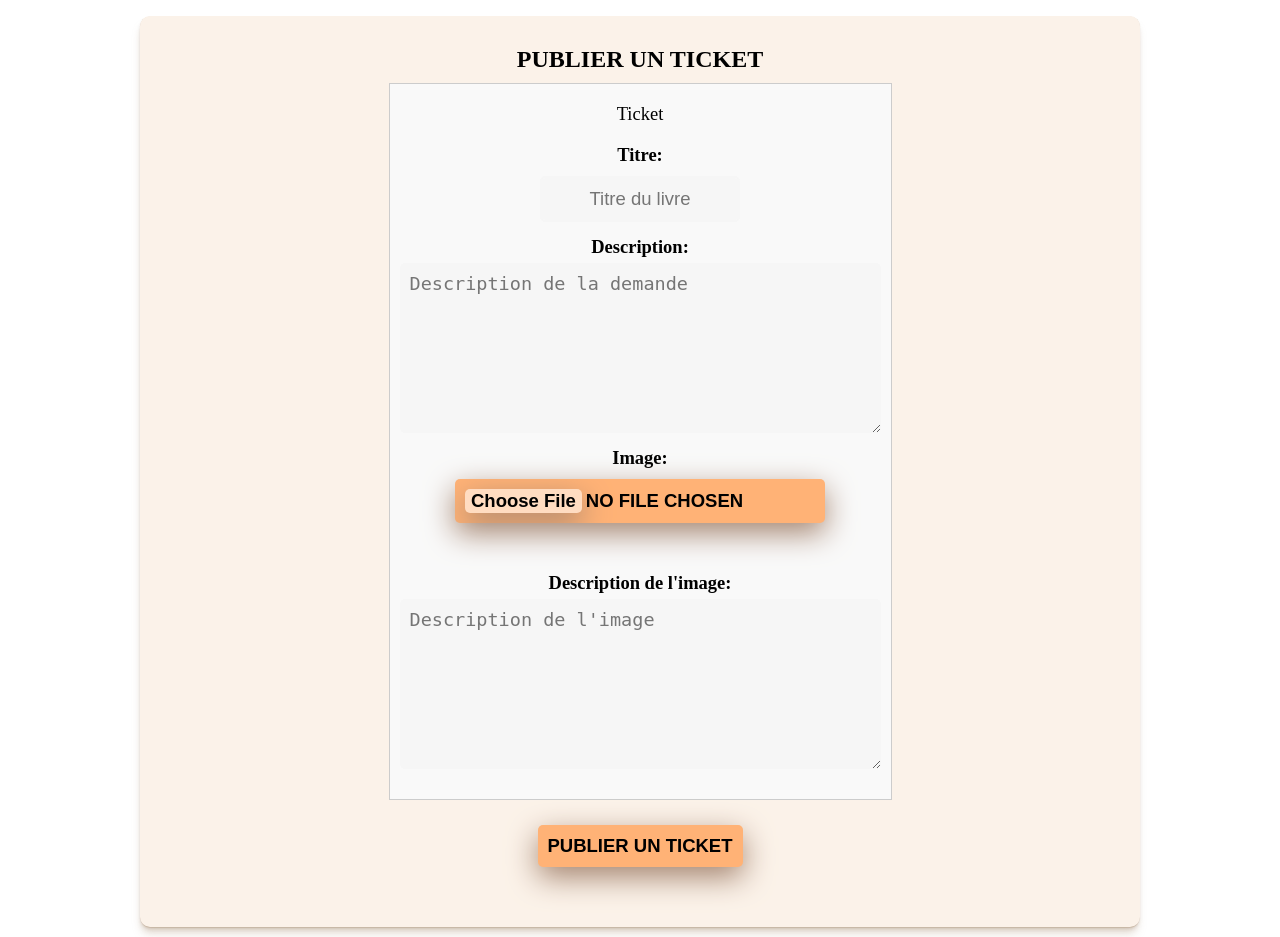
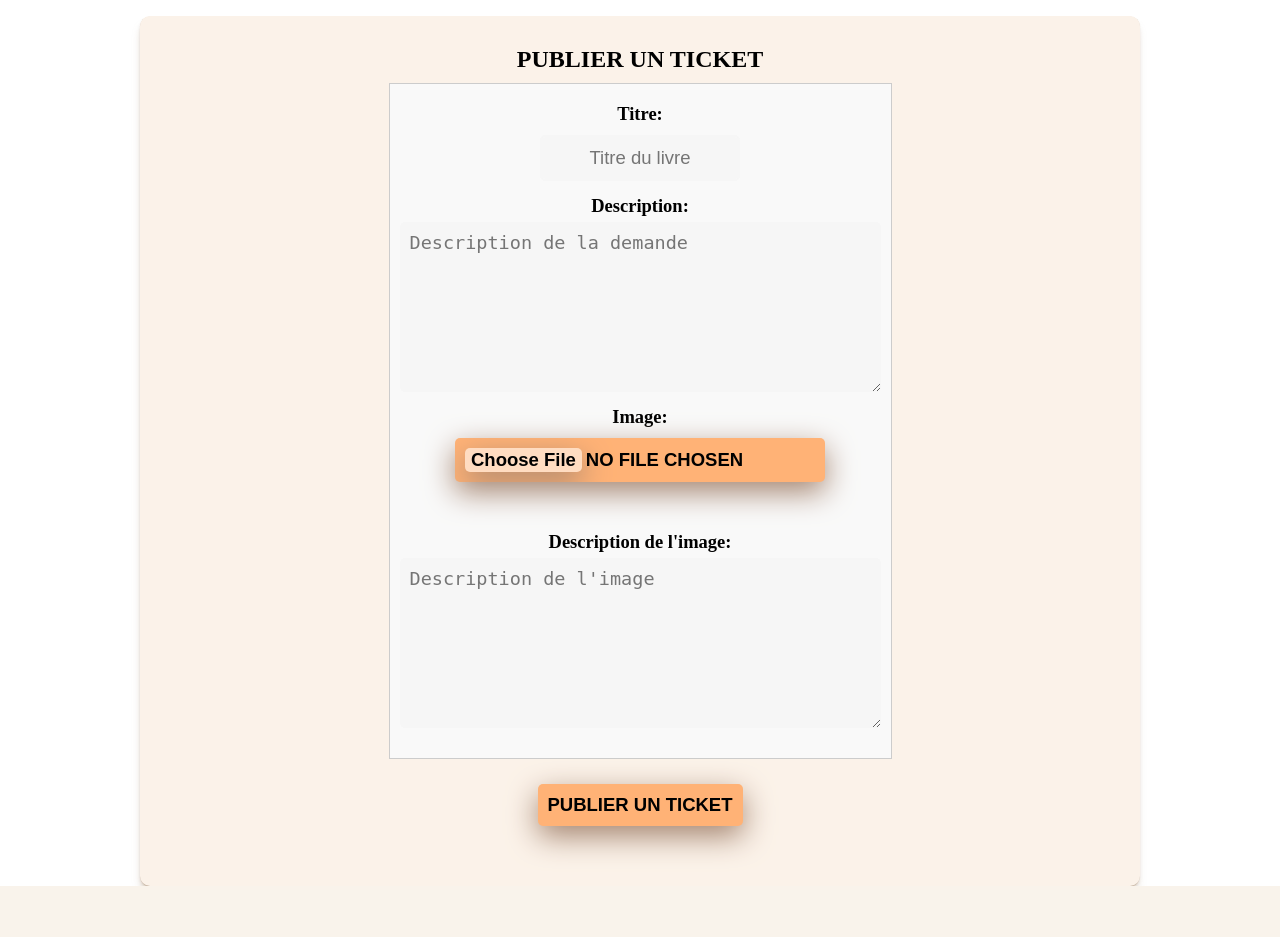
Before and after one commit to mcourte/OC_Projet9, a Django app: template LitREVU/review/templates/review/create_ticket.html in a window 1280 px wide. Shown: the part 84-1021 px from the top of the page. After the commit the page ends 970 px from the top, so only its background shows below. Run offline with Django 5.2, Linux system fonts and the light colour scheme; the template is opened without the code that fills it: values that come from a table or form of the project are taken from there, others are empty.

Commit message:
Mise à jour de l'appli

```diff
--- a/LitREVU/review/ReviewViews.py
+++ b/LitREVU/review/ReviewViews.py
@@ -111,7 +111,7 @@ class TicketView(LoginRequiredMixin, View):
         context = {
             'combined_list': combined_list
         }
-
+        print(combined_list)
         return render(request, 'ticket_review.html', context=context)
 
     def post(self, request):
--- a/LitREVU/review/models.py
+++ b/LitREVU/review/models.py
@@ -48,7 +48,7 @@ class Review(models.Model):
         """
         Vérifie si l'utilisateur a déjà posté une critique pour ce ticket.
         """
-        return Review.objects.filter(user=user, ticket=self.ticket).exists()
+        return Review.objects.filter(user=user, ticket_id=self.ticket_id).exists()
 
 
 class TicketReview(models.Model):
--- a/LitREVU/review/templates/review/create_ticket.html
+++ b/LitREVU/review/templates/review/create_ticket.html
@@ -2,16 +2,16 @@
 {% block content %}
 {% load static %}
 <link href="{% static 'css/ticket-review.css' %}" rel="stylesheet">
+<link href="{% static 'css/ticket-review.css' %}" rel="stylesheet">
 <main class="main-content">
     <div class="container">
-        <div id="formTRContent" class="ticket-column">
+        <div id="formTRContent" class="review-column">
                 <div class="fadeIn first">
                     <h1 class="active">Publier un Ticket</h1>
                     <div class="line ticket">
                         <form method="post" enctype="multipart/form-data">
                             <div>
                             {% csrf_token %}
-                            <h2>Ticket</h2>
                             <div class="form-group">
                                 <label for="{{ form.title.id_for_label }}">Titre:</label>
                                 {{ form.title }}
--- a/LitREVU/review/templates/review/create_ticket_review.html
+++ b/LitREVU/review/templates/review/create_ticket_review.html
@@ -10,7 +10,6 @@
                     <form id="ticket-review-form" method="post" action="{% url 'create_ticket_review' %}" enctype="multipart/form-data">
                         {% csrf_token %}
                         <div class="line ticket">
-                            <h2>Ticket</h2>
                             <div class="form-group">
                                 <label for="{{ ticket_review_form.title.id_for_label }}">Titre:</label>
                                 {{ ticket_review_form.title }}
@@ -34,7 +33,6 @@
                             </div>
                         </div>
                         <div class="line ticket">
-                            <h2>Critique</h2>
                             <div class="form-group">
                                 <label for="{{ ticket_review_form.headline.id_for_label }}">Titre de la critique:</label>
                                 {{ ticket_review_form.headline }}
--- a/LitREVU/review/templates/review/home_review.html
+++ b/LitREVU/review/templates/review/home_review.html
@@ -28,7 +28,7 @@
                 {% for item in combined_list %}
                     {% if item.type == 'ticket' %}
                         <div class="line ticket">
-                            <h2 class="active"><strong>Ticket posté par : {{ item.user.username }}</strong></h2>
+                            <h2 class="active"><strong>Ticket posté par : {% if item.user == request.user %} Vous {% else %} {{ item.user.username }} {% endif %}</strong></h2>
                             <ul>
                                 <li><strong>Titre : </strong>{{ item.title }}</li>
                                 <li><strong>Description : </strong>{{ item.description }}</li>
@@ -38,7 +38,7 @@
                                 {% endif %}
                             </ul>
                             {% if not item.user_has_review %}
-                                <!-- Si l'utilisateur n'a pas encore posté de critique, afficher le bouton pour créer une critique -->
+                            <!-- Si l'utilisateur n'a pas encore posté de critique ET s'il ne s'agit pas de son propre ticket, afficher le bouton pour créer une critique -->
                             <form method="post" action="{% url 'create_review' item.id %}">
                                 {% csrf_token %}
                                 <input type="hidden" name="ticket_id" value="{{ item.id }}">
```
Also changed, not shown: LitREVU/db.sqlite3, LitREVU/medias/ticket_images/Capture_du_2024-05-13_17-26-23.png (added). Lines whose indentation alone changed are shown as unchanged.
